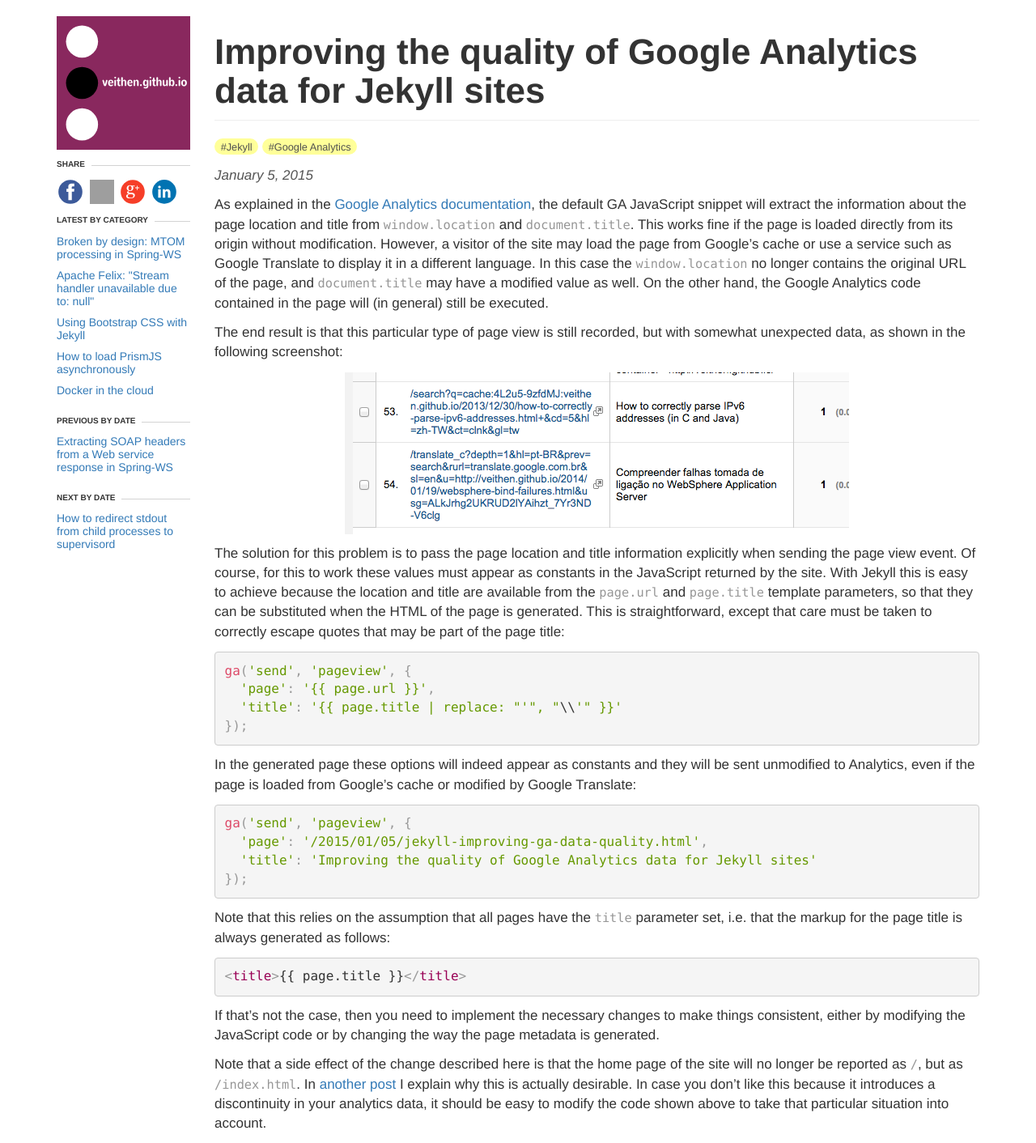
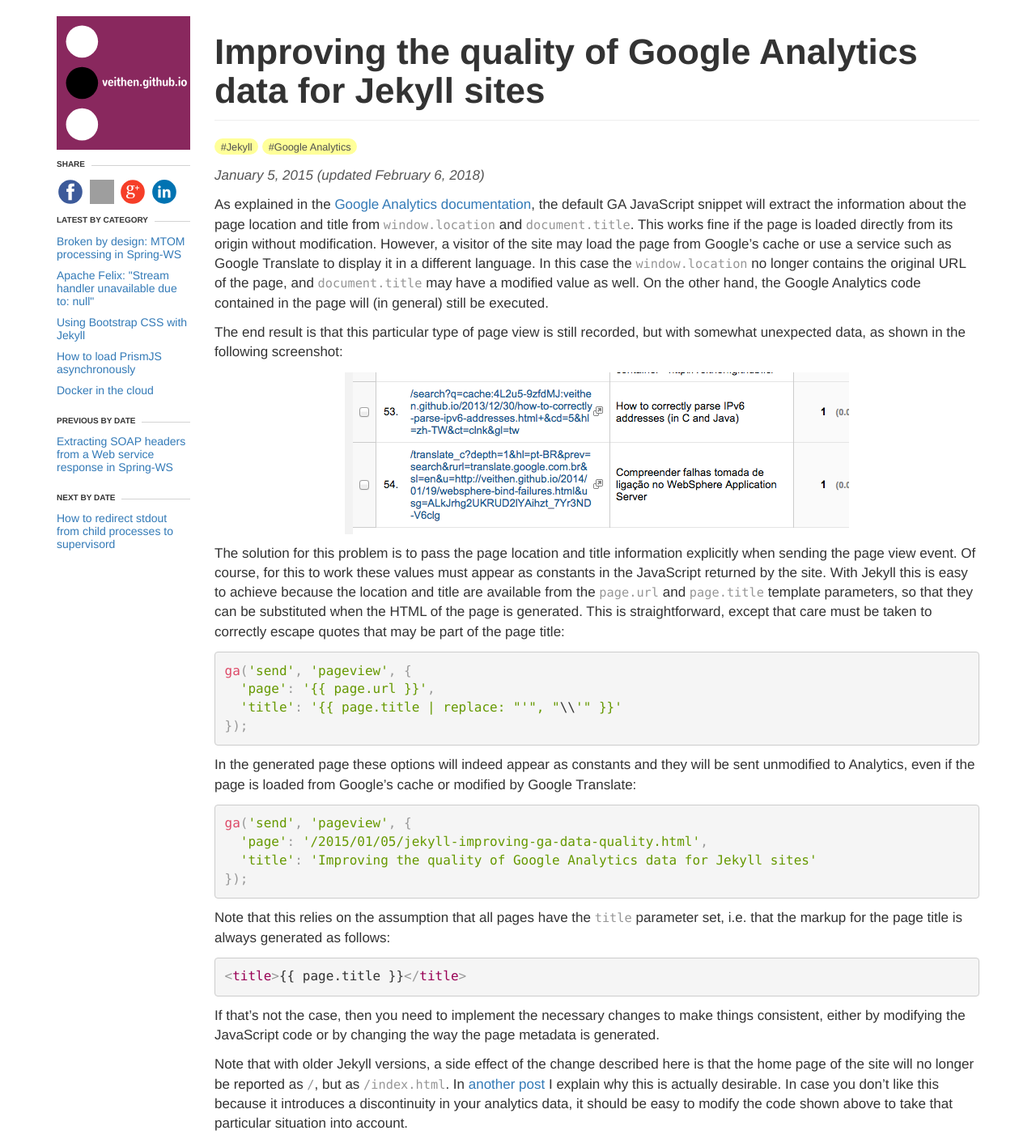
Before and after one commit to veithen/veithen.github.io, a Jekyll site: the page built from _posts/2015-01-05-jekyll-improving-ga-data-quality.md, in a window 1280 px wide. Shown: the whole page at 81% size. Built offline with Jekyll 4.4.1, drawn with Linux system fonts in a browser that asks for light colours; nearby versions of some CDN libraries; comment, search, counter and statistics services are not loaded; grey boxes are pictures that could not be loaded.

Commit message:
Correct a statement about page.url in Jekyll
page.url used to be '/index.html' for the home page, but this is no
longer true; it is now '/'.

```diff
--- a/_posts/2015-01-05-jekyll-improving-ga-data-quality.md
+++ b/_posts/2015-01-05-jekyll-improving-ga-data-quality.md
@@ -10,6 +10,7 @@
 description: >
  Learn how to make the data sent to Google Analytics more consistent for pages loaded from Google's cache or displayed
  by Google Translate.
+updated: 2018-02-06
 ---
 
 As explained in the [Google Analytics documentation][1], the default GA JavaScript snippet will extract the
@@ -64,7 +65,7 @@
 If that's not the case, then you need to implement the necessary changes to make things consistent, either
 by modifying the JavaScript code or by changing the way the page metadata is generated.
 
-Note that a side effect of the change described here is that the home page of the site will no
+Note that with older Jekyll versions, a side effect of the change described here is that the home page of the site will no
 longer be reported as `/`, but as `/index.html`. In [another post][2] I explain why this is actually
 desirable. In case you don't like this because it introduces a discontinuity in your analytics data,
 it should be easy to modify the code shown above to take that particular situation into account.
```
